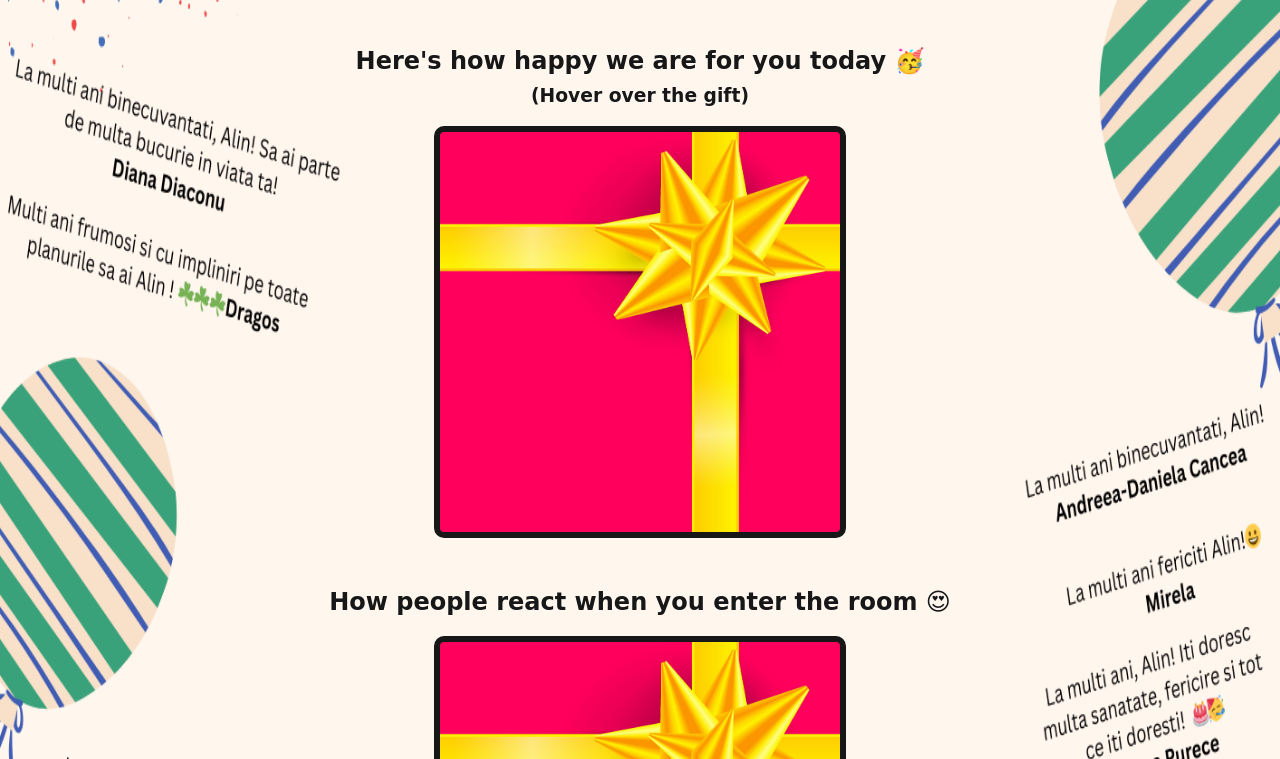
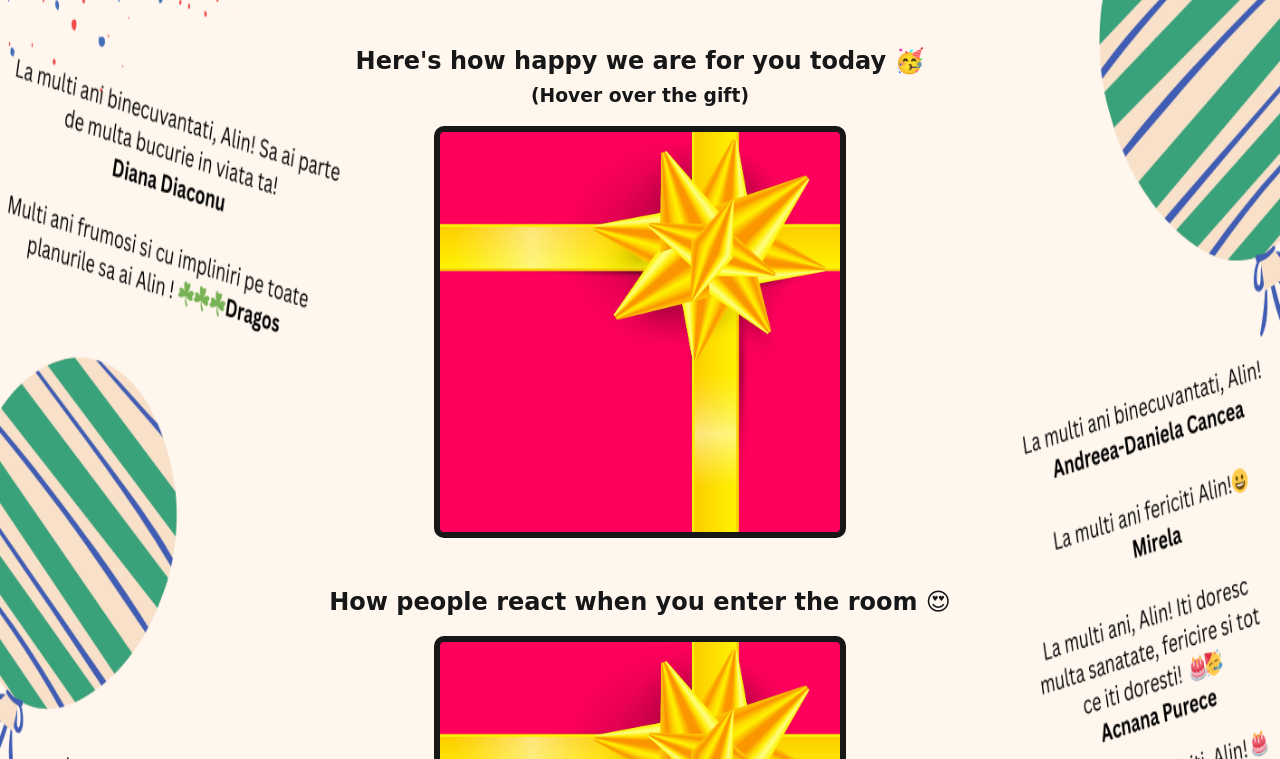
Before and after one commit to CostinX/birthday-card, a website built with Vite: page index.html in a window 1280 px wide. Shown: the part 369-1128 px from the top of the page. Built offline with nearby package versions, Linux system fonts and the light colour scheme; a web font is replaced by a local one.

Commit message:
Update styles.css

```diff
--- a/styles.css
+++ b/styles.css
@@ -1,7 +1,7 @@
 body {
     text-align: center;
     font-family: 'Happy Monkey', cursive;
-    background: url(backgroundv2.png);
+    background: url(backgroundv3.png);
     background-size: 100% 100%;
     color: #161716;
 }
```
